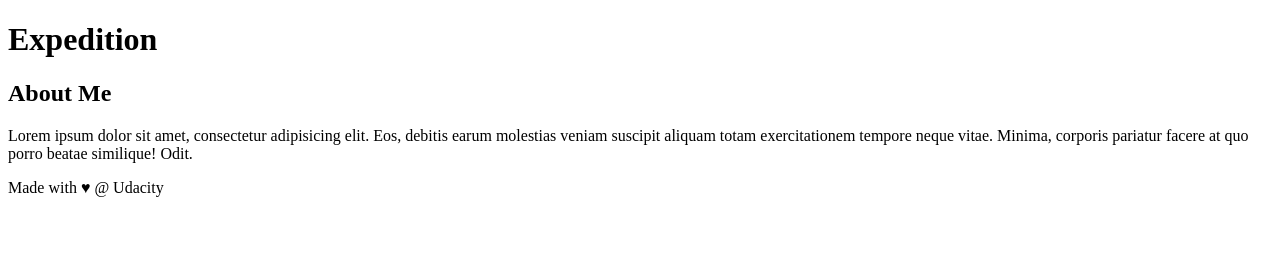
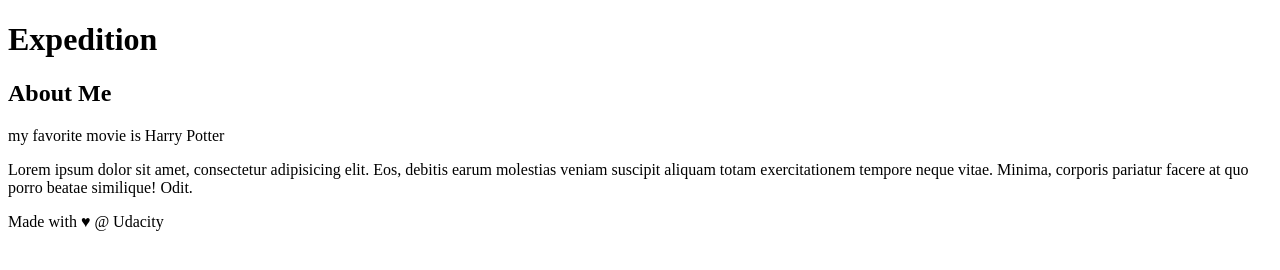
Before and after one commit to 7870sahilsingh/new-git-project, a plain HTML site: page index.html in a window 1280 px wide. Drawn offline with Linux system fonts and the light colour scheme.

Commit message:
About my fav movie

```diff
--- a/index.html
+++ b/index.html
@@ -21,6 +21,7 @@
     <!-- start of new content -->
      <aside>
     	<h2>About Me</h2>
+		my favorite movie is Harry Potter
 
     	<p>Lorem ipsum dolor sit amet, consectetur adipisicing elit. Eos, debitis earum molestias veniam suscipit aliquam totam exercitationem tempore neque vitae. Minima, corporis pariatur facere at quo porro beatae similique! Odit.</p>
      </aside>
```
